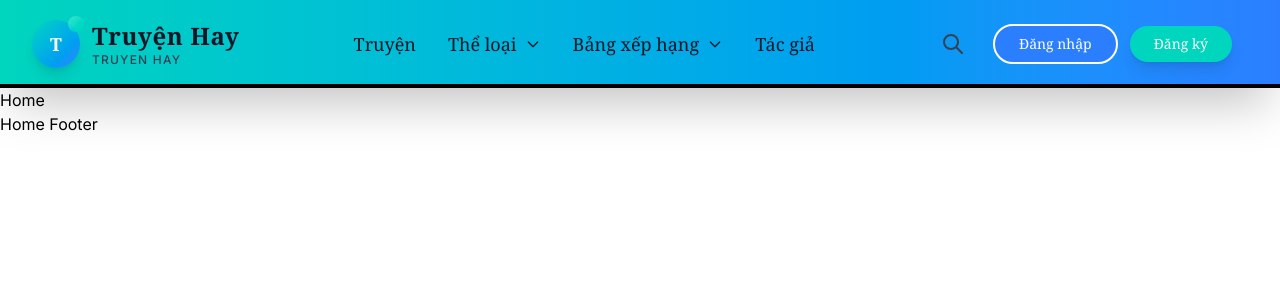
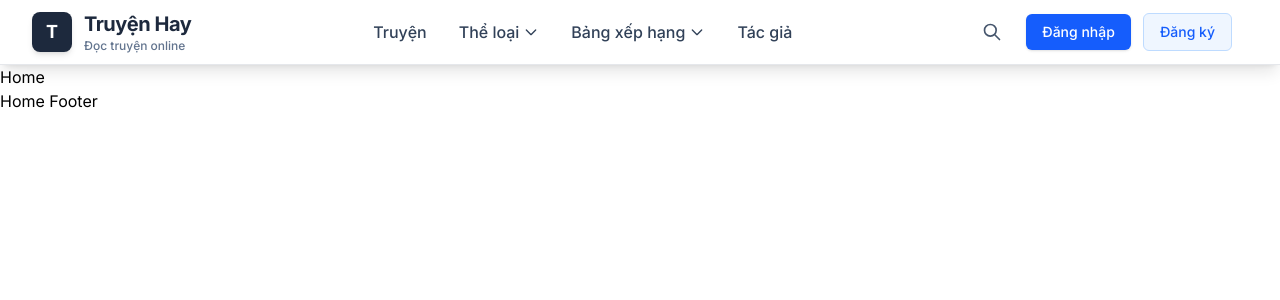
Before and after one commit to tranluong460/web-noval, a Next.js app: page / in a window 1280 px wide. Shown: the top 300 px of the page. Built offline with nearby package versions, Linux system fonts and the light colour scheme.

Commit message:
Cải thiện thiết kế header theo feedback

```diff
--- a/components/layout/HomeHeader.tsx
+++ b/components/layout/HomeHeader.tsx
@@ -63,27 +63,24 @@ export default function HomeHeader() {
     ];
 
     return (
-        <header className="bg-gradient-to-r from-teal-400 to-blue-500 shadow-2xl sticky top-0 z-50 border-b-4 border-gradient-to-r from-teal-400 to-blue-500">
-            {/* Decorative top border */}
-            <div className="h-1 bg-gradient-to-r from-teal-400 to-blue-500"></div>
+        <header className="bg-white shadow-lg sticky top-0 z-50 border-b border-gray-200" style={{ fontFamily: 'Inter, system-ui, sans-serif' }}>
 
             <div className="max-w-7xl mx-auto px-4 sm:px-6 lg:px-8">
-                <div className="flex justify-between items-center h-20">
+                <div className="flex justify-between items-center h-16">
                     {/* Logo */}
                     <div className="flex-shrink-0">
                         <Link href="/" className="flex items-center space-x-3 group">
                             <div className="relative">
-                                <div className="w-12 h-12 bg-gradient-to-br from-teal-400 to-blue-500 rounded-full flex items-center justify-center shadow-lg transform group-hover:scale-110 transition-all duration-300">
-                                    <span className="text-white font-bold text-lg font-serif">T</span>
+                                <div className="w-10 h-10 bg-slate-800 rounded-lg flex items-center justify-center shadow-md transform group-hover:scale-105 transition-all duration-200">
+                                    <span className="text-white font-bold text-lg">T</span>
                                 </div>
-                                <div className="absolute -top-1 -right-1 w-4 h-4 bg-gradient-to-br from-teal-300 to-teal-400 rounded-full animate-pulse"></div>
                             </div>
                             <div className="flex flex-col">
-                                <span className="text-2xl font-bold text-gray-900 font-serif tracking-wide">
+                                <span className="text-xl font-bold text-slate-800 tracking-tight">
                                     Truyện Hay
                                 </span>
-                                <span className="text-xs text-gray-700 font-medium tracking-widest">
-                                    TRUYEN HAY
+                                <span className="text-xs text-slate-500 font-medium">
+                                    Đọc truyện online
                                 </span>
                             </div>
                         </Link>
@@ -96,61 +93,56 @@ export default function HomeHeader() {
                                 <Link
                                     key={index}
                                     href={navItem.href}
-                                    className="relative text-gray-900 hover:text-blue-600 font-medium transition-all duration-300 font-serif text-lg group"
+                                    className="relative text-slate-700 hover:text-blue-600 font-medium transition-all duration-200 text-base group"
                                 >
                                     {navItem.title}
-                                    <span className="absolute -bottom-1 left-0 w-0 h-0.5 bg-gradient-to-r from-teal-400 to-blue-500 group-hover:w-full transition-all duration-300"></span>
+                                    <span className="absolute -bottom-1 left-0 w-0 h-0.5 bg-blue-600 group-hover:w-full transition-all duration-200"></span>
                                 </Link>
                             ) : (
                                 <div key={index} className="relative group">
                                     <button
-                                        className="relative text-gray-900 hover:text-blue-600 font-medium transition-all duration-300 flex items-center font-serif text-lg group"
+                                        className="relative text-slate-700 hover:text-blue-600 font-medium transition-all duration-200 flex items-center text-base group"
                                         onMouseEnter={() => {
                                             if (navItem.title === 'Thể loại') {
                                                 setIsDropdownLoading('the-loai');
-                                                setTimeout(() => setIsDropdownLoading(null), 800);
+                                                setTimeout(() => setIsDropdownLoading(null), 500);
                                             }
                                         }}
                                     >
                                         {navItem.title}
-                                        <svg className="w-4 h-4 ml-2 transform group-hover:rotate-180 transition-transform duration-300" fill="none" stroke="currentColor" viewBox="0 0 24 24">
+                                        <svg className="w-4 h-4 ml-1 transform group-hover:rotate-180 transition-transform duration-200" fill="none" stroke="currentColor" viewBox="0 0 24 24">
                                             <path strokeLinecap="round" strokeLinejoin="round" strokeWidth={2} d="M19 9l-7 7-7-7" />
                                         </svg>
-                                        <span className="absolute -bottom-1 left-0 w-0 h-0.5 bg-gradient-to-r from-teal-400 to-blue-500 group-hover:w-full transition-all duration-300"></span>
+                                        <span className="absolute -bottom-1 left-0 w-0 h-0.5 bg-blue-600 group-hover:w-full transition-all duration-200"></span>
                                     </button>
-                                    <div className={`absolute top-full left-0 mt-4 w-[28rem] md:w-[36rem] lg:w-[42rem] xl:w-[48rem] bg-white rounded-xl shadow-2xl border-2 border-gray-100 opacity-0 invisible group-hover:opacity-100 group-hover:visible transition-all duration-500 z-[60] transform translate-y-4 group-hover:translate-y-0 backdrop-blur-sm`}>
-                                        {/* Decorative top */}
-                                        <div className="h-2 bg-gradient-to-r from-teal-400 to-blue-500 rounded-t-xl"></div>
+                                    <div className={`absolute top-full left-0 mt-2 w-[28rem] md:w-[36rem] lg:w-[42rem] xl:w-[48rem] bg-white rounded-lg shadow-xl border border-gray-200 opacity-0 invisible group-hover:opacity-100 group-hover:visible transition-all duration-300 z-[60] transform translate-y-2 group-hover:translate-y-0`}>
 
                                         {navItem.title === 'Thể loại' && isDropdownLoading === 'the-loai' ? (
-                                            <div className="p-8">
+                                            <div className="p-6">
                                                 <div className="flex items-center justify-center mb-4">
-                                                    <div className="w-8 h-8 border-4 border-teal-400 border-t-transparent rounded-full animate-spin"></div>
+                                                    <div className="w-6 h-6 border-2 border-blue-600 border-t-transparent rounded-full animate-spin"></div>
                                                 </div>
                                                 <div className="grid grid-cols-3 md:grid-cols-4 lg:grid-cols-5 xl:grid-cols-6 gap-4">
                                                     {[...Array(12)].map((_, skeletonIndex) => (
                                                         <div key={skeletonIndex} className="animate-pulse">
-                                                            <div className="h-5 bg-gradient-to-r from-gray-200 to-gray-300 rounded-lg"></div>
+                                                            <div className="h-4 bg-gray-200 rounded"></div>
                                                         </div>
                                                     ))}
                                                 </div>
                                             </div>
                                         ) : (
-                                            <div className={`${navItem.title === 'Thể loại' ? 'grid grid-cols-3 md:grid-cols-4 lg:grid-cols-5 xl:grid-cols-6 gap-3 p-8' : 'p-4'}`}>
+                                            <div className={`${navItem.title === 'Thể loại' ? 'grid grid-cols-3 md:grid-cols-4 lg:grid-cols-5 xl:grid-cols-6 gap-2 p-6' : 'p-3'}`}>
                                                 {navItem.items?.map((item, itemIndex) => (
                                                     <Link
                                                         key={itemIndex}
                                                         href={item.href}
-                                                        className={`${navItem.title === 'Thể loại' ? 'text-base text-gray-700 hover:text-blue-600 py-3 px-4 rounded-lg hover:bg-blue-50 transition-all duration-300 block font-medium border border-transparent hover:border-blue-200 text-center hover:shadow-md transform hover:scale-105' : 'block px-4 py-3 text-sm text-gray-700 hover:text-blue-600 hover:bg-gray-50 rounded-lg transition-all duration-300 font-medium'}`}
+                                                        className={`${navItem.title === 'Thể loại' ? 'text-sm text-slate-700 hover:text-blue-600 py-3 px-4 rounded-md hover:bg-blue-50 transition-all duration-200 block font-medium text-center hover:shadow-sm' : 'block px-3 py-2 text-sm text-slate-700 hover:text-blue-600 hover:bg-gray-50 rounded-md transition-all duration-200 font-medium'}`}
                                                     >
                                                         {item.title}
                                                     </Link>
                                                 ))}
                                             </div>
                                         )}
-
-                                        {/* Decorative bottom */}
-                                        <div className="h-1 bg-gradient-to-r from-teal-400 to-blue-500 rounded-b-xl"></div>
                                     </div>
                                 </div>
                             )
@@ -162,9 +154,9 @@ export default function HomeHeader() {
                         {/* Search Button */}
                         <button
                             onClick={() => setIsSearchOpen(!isSearchOpen)}
-                            className="p-3 text-gray-700 hover:text-blue-600 transition-all duration-300 hover:bg-white/20 rounded-full"
+                            className="p-2 text-slate-600 hover:text-blue-600 transition-all duration-200 hover:bg-gray-100 rounded-md"
                         >
-                            <svg className="w-6 h-6" fill="none" stroke="currentColor" viewBox="0 0 24 24">
+                            <svg className="w-5 h-5" fill="none" stroke="currentColor" viewBox="0 0 24 24">
                                 <path strokeLinecap="round" strokeLinejoin="round" strokeWidth={2} d="M21 21l-6-6m2-5a7 7 0 11-14 0 7 7 0 0114 0z" />
                             </svg>
                         </button>
@@ -173,13 +165,13 @@ export default function HomeHeader() {
                         <div className="hidden md:flex items-center space-x-3">
                             <Link
                                 href="/auth/dang-nhap"
-                                className="px-6 py-2 text-sm font-medium text-white hover:text-gray-100 transition-all duration-300 border-2 border-white hover:border-gray-200 rounded-full font-serif bg-blue-500 hover:bg-blue-600"
+                                className="px-4 py-2 text-sm font-medium text-white bg-blue-600 hover:bg-blue-700 rounded-md transition-all duration-200 shadow-sm hover:shadow-md"
                             >
                                 Đăng nhập
                             </Link>
                             <Link
                                 href="/auth/dang-ky"
-                                className="px-6 py-2 text-sm font-medium text-white bg-teal-400 hover:bg-teal-500 rounded-full transition-all duration-300 shadow-lg hover:shadow-xl transform hover:scale-105 font-serif"
+                                className="px-4 py-2 text-sm font-medium text-blue-600 bg-blue-50 hover:bg-blue-100 border border-blue-200 hover:border-blue-300 rounded-md transition-all duration-200"
                             >
                                 Đăng ký
                             </Link>
@@ -188,9 +180,9 @@ export default function HomeHeader() {
                         {/* Mobile Menu Button */}
                         <button
                             onClick={() => setIsMenuOpen(!isMenuOpen)}
-                            className="md:hidden p-3 text-gray-700 hover:text-blue-600 transition-all duration-300 hover:bg-white/20 rounded-full"
+                            className="md:hidden p-2 text-slate-600 hover:text-blue-600 transition-all duration-200 hover:bg-gray-100 rounded-md"
                         >
-                            <svg className="w-6 h-6" fill="none" stroke="currentColor" viewBox="0 0 24 24">
+                            <svg className="w-5 h-5" fill="none" stroke="currentColor" viewBox="0 0 24 24">
                                 {isMenuOpen ? (
                                     <path strokeLinecap="round" strokeLinejoin="round" strokeWidth={2} d="M6 18L18 6M6 6l12 12" />
                                 ) : (
@@ -203,15 +195,15 @@ export default function HomeHeader() {
 
                 {/* Search Bar */}
                 {isSearchOpen && (
-                    <div className="py-6 border-t-2 border-white/20">
+                    <div className="py-4 border-t border-gray-200">
                         <div className="relative">
                             <input
                                 type="text"
                                 placeholder="Tìm kiếm truyện, tác giả..."
-                                className="w-full px-6 py-4 pl-14 pr-6 text-gray-900 bg-white border-2 border-gray-200 rounded-full focus:outline-none focus:ring-4 focus:ring-teal-200 focus:border-teal-400 transition-all duration-300 font-serif placeholder-gray-500"
+                                className="w-full px-4 py-3 pl-12 pr-4 text-slate-900 bg-gray-50 border border-gray-300 rounded-lg focus:outline-none focus:ring-2 focus:ring-blue-500 focus:border-blue-500 transition-all duration-200 placeholder-slate-500"
                             />
-                            <div className="absolute inset-y-0 left-0 flex items-center pl-6">
-                                <svg className="w-6 h-6 text-gray-500" fill="none" stroke="currentColor" viewBox="0 0 24 24">
+                            <div className="absolute inset-y-0 left-0 flex items-center pl-4">
+                                <svg className="w-5 h-5 text-slate-500" fill="none" stroke="currentColor" viewBox="0 0 24 24">
                                     <path strokeLinecap="round" strokeLinejoin="round" strokeWidth={2} d="M21 21l-6-6m2-5a7 7 0 11-14 0 7 7 0 0114 0z" />
                                 </svg>
                             </div>
@@ -221,29 +213,29 @@ export default function HomeHeader() {
 
                 {/* Mobile Menu */}
                 {isMenuOpen && (
-                    <div className="md:hidden border-t-2 border-white/20 bg-white/10 backdrop-blur-sm">
+                    <div className="md:hidden border-t border-gray-200 bg-white">
                         <div className="px-4 pt-4 pb-3 space-y-2">
                             {navLinks.map((navItem, index) => (
                                 <Link
                                     key={index}
                                     href={navItem.href}
-                                    className="block px-4 py-3 text-base font-medium text-gray-900 hover:text-blue-600 hover:bg-white/20 rounded-lg transition-all duration-300 font-serif"
+                                    className="block px-3 py-2 text-base font-medium text-slate-700 hover:text-blue-600 hover:bg-gray-100 rounded-md transition-all duration-200"
                                 >
                                     {navItem.title}
                                 </Link>
                             ))}
                         </div>
-                        <div className="pt-4 pb-6 border-t-2 border-white/20">
-                            <div className="flex items-center px-6 space-x-4">
+                        <div className="pt-4 pb-6 border-t border-gray-200">
+                            <div className="flex items-center px-4 space-x-3">
                                 <Link
                                     href="/auth/dang-nhap"
-                                    className="flex-1 text-center px-4 py-3 text-sm font-medium text-white bg-blue-500 hover:bg-blue-600 rounded-full transition-all duration-300 font-serif"
+                                    className="flex-1 text-center px-4 py-2 text-sm font-medium text-white bg-blue-600 hover:bg-blue-700 rounded-md transition-all duration-200"
                                 >
                                     Đăng nhập
                                 </Link>
                                 <Link
                                     href="/auth/dang-ky"
-                                    className="flex-1 text-center px-4 py-3 text-sm font-medium text-white bg-teal-400 hover:bg-teal-500 rounded-full transition-all duration-300 shadow-lg font-serif"
+                                    className="flex-1 text-center px-4 py-2 text-sm font-medium text-blue-600 bg-blue-50 hover:bg-blue-100 border border-blue-200 rounded-md transition-all duration-200"
                                 >
                                     Đăng ký
                                 </Link>
```
